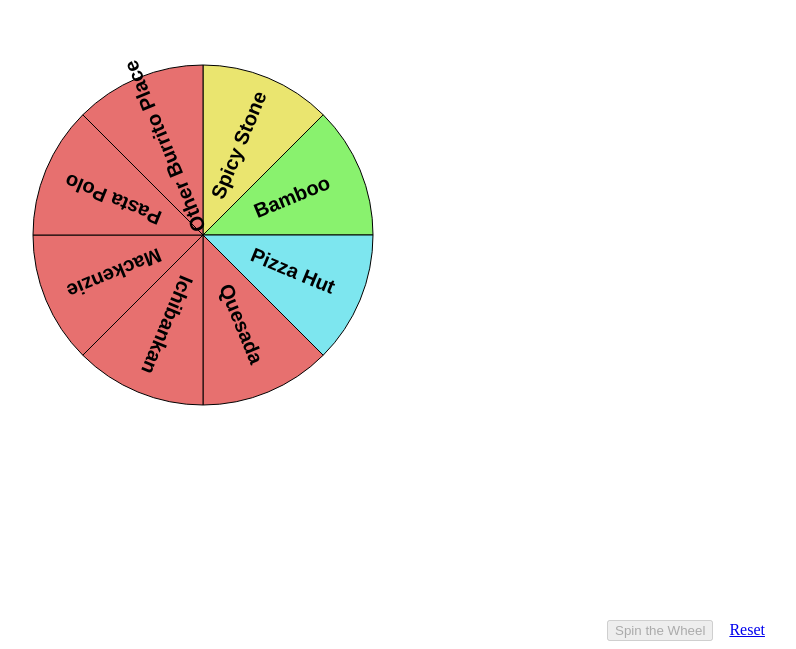
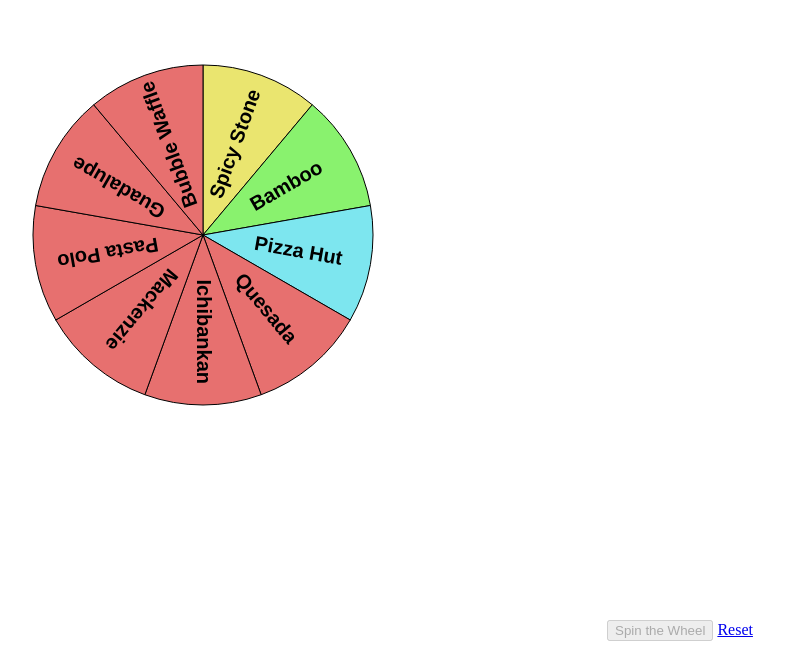
Before and after one commit to patchin/wheeloffood, a plain HTML site: page index.html in a window 1280 px wide. Shown: the part 173-822 px from the top of the page, without its empty margins (205-1001 px from the left). Drawn offline with nearby package versions, Linux system fonts and the light colour scheme.

Commit message:
Update index.html

```diff
--- a/index.html
+++ b/index.html
@@ -1,6 +1,6 @@
 <html>
     <head>
-        <title>My Winning Wheel</title>
+        <title>SFU Wheel of Food-tune</title>
         <script src="https://cdnjs.cloudflare.com/ajax/libs/gsap/1.19.0/TweenMax.min.js"></script>
         <script src='Winwheel.js'></script>
     </head>
@@ -11,7 +11,7 @@
         <script>
                 // Create wheel objects.
                 var spinWheel = new Winwheel({
-                'numSegments'    : 8,
+                'numSegments'    : 9,
                 'outerRadius'    : 170,
                 'segments'       :
                 [
@@ -22,7 +22,8 @@
                 {'fillStyle' : '#e7706f', 'text' : 'Ichibankan'},
                 {'fillStyle' : '#e7706f', 'text' : 'Mackenzie'},
                 {'fillStyle' : '#e7706f', 'text' : 'Pasta Polo'},
-                {'fillStyle' : '#e7706f', 'text' : 'Other Burrito Place'}
+                {'fillStyle' : '#e7706f', 'text' : 'Guadalupe'},
+                {'fillStyle' : '#e7706f', 'text' : 'Bubble Waffle'}
                 ],
                 'animation' :                   // Note animation properties passed in constructor parameters.
                 {
@@ -36,7 +37,7 @@
 
         <td align="center">
                 <button id="bigButton" class="bigButton" onclick="spinWheel.startAnimation(); this.disabled=true;" disabled="">Spin the Wheel</button>
-                &nbsp;&nbsp;&nbsp;<a href="javascript:void(0);" onclick="spinWheel.stopAnimation(); spinWheel.rotationAngle=0; spinWheel.draw(); bigButton.disabled=false;">Reset</a>
+                <a href="javascript:void(0);" onclick="spinWheel.stopAnimation(); spinWheel.rotationAngle=0; spinWheel.draw(); bigButton.disabled=false;">Reset</a>
         </td>
     </body>
 </html>
```
